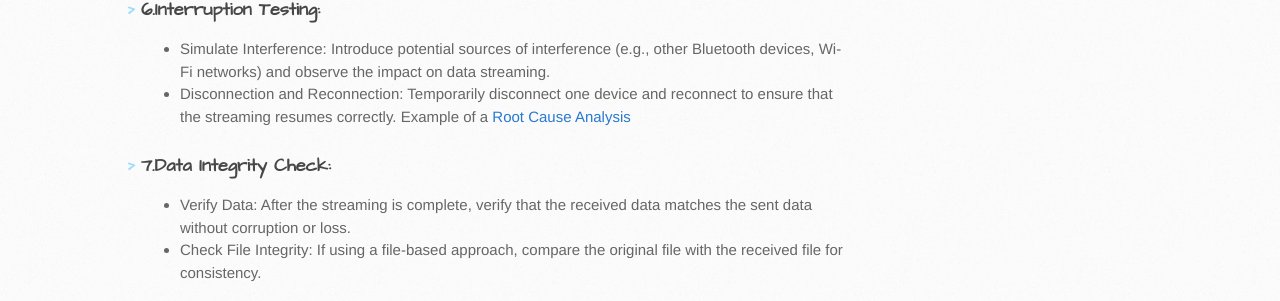
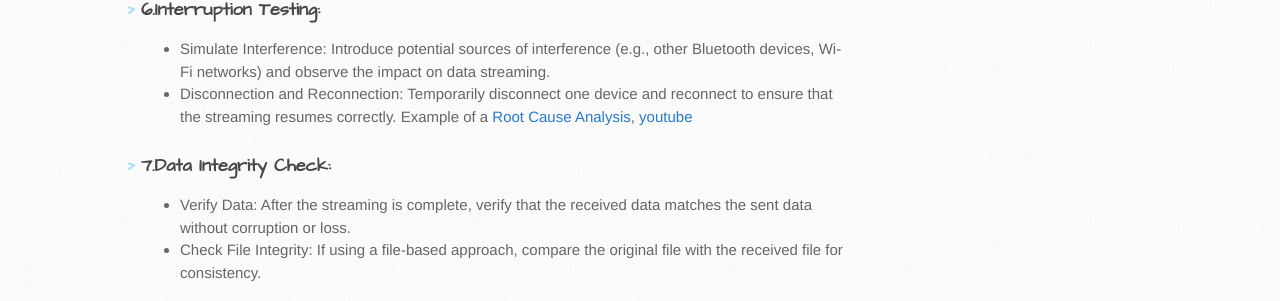
Before and after one commit to trumpfheller/trumpfheller.github.io, a Jekyll site: the page built from testing/bt_scenario_ClassicBluetooth.md, in a window 1280 px wide. Shown: the part 1380-1681 px from the top of the page. Built offline with Jekyll 4.4.1, drawn with Linux system fonts in a browser that asks for light colours.

Commit message:
Update bt_scenario_ClassicBluetooth.md

```diff
--- a/testing/bt_scenario_ClassicBluetooth.md
+++ b/testing/bt_scenario_ClassicBluetooth.md
@@ -47,7 +47,7 @@
 ### 6.Interruption Testing:
 
 * Simulate Interference: Introduce potential sources of interference (e.g., other Bluetooth devices, Wi-Fi networks) and observe the impact on data streaming.
-* Disconnection and Reconnection: Temporarily disconnect one device and reconnect to ensure that the streaming resumes correctly. Example of a [Root Cause Analysis](https://trumpfheller.github.io/testing/bt_rootCause_BTClassic.html)
+* Disconnection and Reconnection: Temporarily disconnect one device and reconnect to ensure that the streaming resumes correctly. Example of a [Root Cause Analysis](https://trumpfheller.github.io/testing/bt_rootCause_BTClassic.html), [youtube]()
 
 ### 7.Data Integrity Check:
 
```
